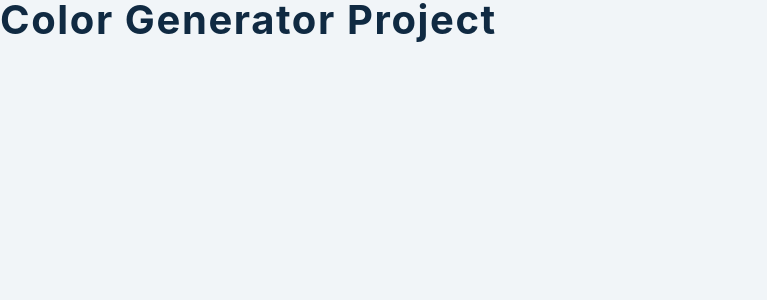
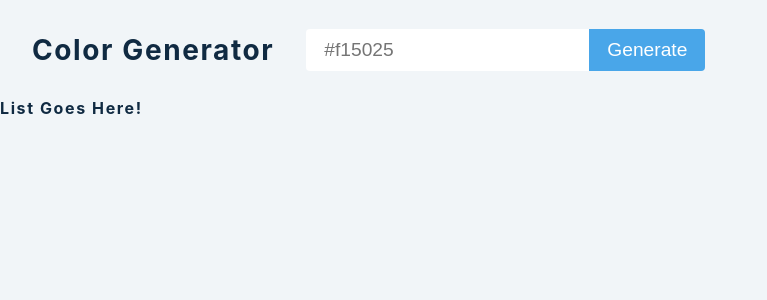
Before and after one commit to eslamsobhy/color-generator-app, a React (Create React App) app: page / in a window 1280 px wide. Shown: the top 300 px of the page, without its empty margins (0-767 px from the left). Built offline with nearby package versions, Linux system fonts and the light colour scheme.

Commit message:
created the color-generator structure

```diff
--- a/src/App.js
+++ b/src/App.js
@@ -1,10 +1,37 @@
-import React, { useState } from 'react'
-import SingleColor from './SingleColor'
+import React, { useState } from "react";
+import SingleColor from "./SingleColor";
 
-import Values from 'values.js'
+import Values from "values.js";
 
 function App() {
-  return <h2>color generator project</h2>
+  const [color, setColor] = useState("");
+
+  const handleSubmit = (e) => {
+    e.preventDefault(); //to prevent refreshing when submitting!
+    console.log("Hello Color generator!");
+  };
+
+  return (
+    <>
+      <section className="container">
+        <h3>color generator</h3>
+        <form onSubmit={handleSubmit}>
+          <input
+            type="text"
+            value={color}
+            onChange={(e) => setColor(e.target.value)}
+            placeholder="#f15025"
+          />
+          <button className="btn" type="submit">
+            generate
+          </button>
+        </form>
+      </section>
+      <section className="colors">
+        <h4>list goes here!</h4>
+      </section>
+    </>
+  );
 }
 
-export default App
+export default App;
```
